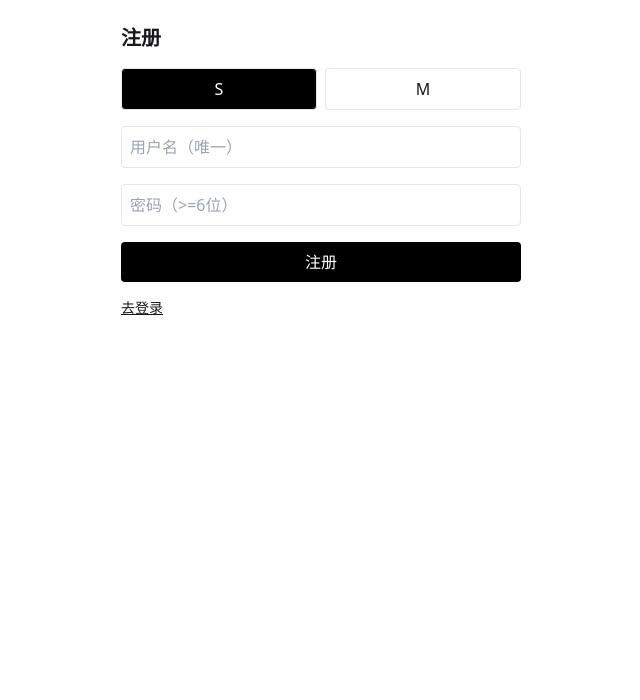
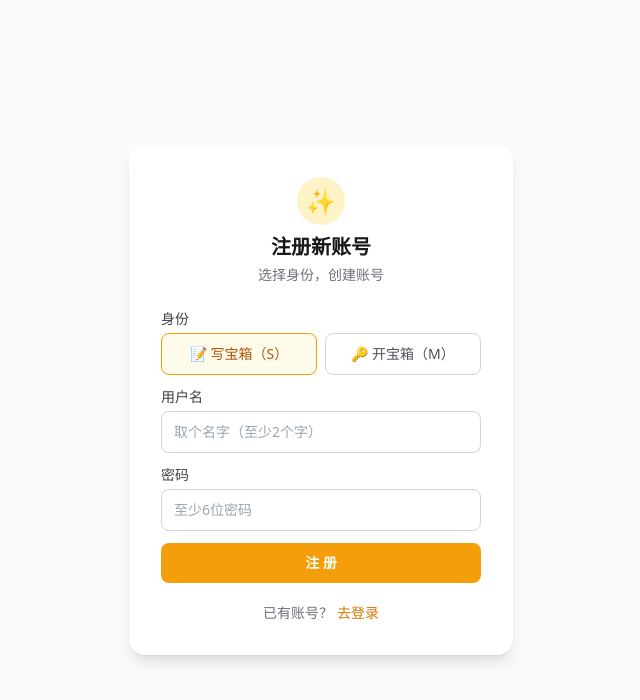
Before and after one commit to pingwu398-dev/treasure-box, a Next.js app: page /register in a window 1280 px wide. Shown: the top 700 px of the page, without its empty margins (319-959 px from the left). Built offline with nearby package versions, Linux system fonts and the light colour scheme.

Commit message:
登录提示区分未注册/密码错误，美化登录注册页面

```diff
--- a/src/app/api/login/route.ts
+++ b/src/app/api/login/route.ts
@@ -17,10 +17,10 @@ export async function POST(req: Request) {
     where: { username: parsed.data.username },
     select: { id: true, username: true, passwordHash: true, role: true },
   });
-  if (!user) return NextResponse.json({ ok: false, error: "用户名或密码错误" }, { status: 401 });
+  if (!user) return NextResponse.json({ ok: false, error: "该用户名尚未注册" }, { status: 401 });
 
   const ok = await verifyPassword(parsed.data.password, user.passwordHash);
-  if (!ok) return NextResponse.json({ ok: false, error: "用户名或密码错误" }, { status: 401 });
+  if (!ok) return NextResponse.json({ ok: false, error: "密码错误" }, { status: 401 });
 
   const role = user.role as Role;
   setSession({ id: user.id, role });
--- a/src/app/login/page.tsx
+++ b/src/app/login/page.tsx
@@ -11,43 +11,73 @@ export default function LoginPage() {
   const [username, setUsername] = useState("");
   const [password, setPassword] = useState("");
   const [error, setError] = useState<string | null>(null);
+  const [loading, setLoading] = useState(false);
 
   return (
-    <main className="mx-auto max-w-md p-6 space-y-4">
-      <h1 className="text-xl font-semibold">登录</h1>
-      {error && <p className="text-sm text-red-600">{error}</p>}
+    <main className="flex min-h-screen items-center justify-center bg-zinc-50 px-4">
+      <div className="w-full max-w-sm rounded-2xl bg-white p-8 shadow-lg">
+        <div className="mb-6 text-center">
+          <div className="mx-auto mb-2 flex h-12 w-12 items-center justify-center rounded-full bg-amber-100 text-2xl">
+            📦
+          </div>
+          <h1 className="text-xl font-bold">宝箱系统</h1>
+          <p className="mt-1 text-sm text-zinc-500">登录你的账号</p>
+        </div>
+
+        {error && (
+          <div className="mb-4 rounded-lg bg-red-50 px-4 py-3 text-center text-sm text-red-700">
+            {error}
+          </div>
+        )}
+
+        <div className="space-y-3">
+          <div>
+            <label className="mb-1 block text-sm font-medium text-zinc-700">用户名</label>
             <input
-        className="w-full rounded border p-2"
-        placeholder="用户名"
+              className="w-full rounded-lg border border-zinc-300 px-3 py-2.5 text-sm outline-none transition focus:border-amber-500 focus:ring-2 focus:ring-amber-200"
+              placeholder="请输入用户名"
               value={username}
               onChange={(e) => setUsername(e.target.value)}
             />
+          </div>
+          <div>
+            <label className="mb-1 block text-sm font-medium text-zinc-700">密码</label>
             <input
-        className="w-full rounded border p-2"
-        placeholder="密码"
+              className="w-full rounded-lg border border-zinc-300 px-3 py-2.5 text-sm outline-none transition focus:border-amber-500 focus:ring-2 focus:ring-amber-200"
+              placeholder="请输入密码"
               type="password"
               value={password}
               onChange={(e) => setPassword(e.target.value)}
             />
+          </div>
           <button
-        className="w-full rounded bg-black py-2 text-white"
+            disabled={loading}
+            className="w-full rounded-lg bg-amber-500 py-2.5 text-sm font-semibold text-white transition hover:bg-amber-600 disabled:opacity-60"
             onClick={async () => {
               setError(null);
+              setLoading(true);
               const res = await fetch("/api/login", {
                 method: "POST",
                 headers: { "content-type": "application/json" },
                 body: JSON.stringify({ username, password }),
               });
               const data = await res.json().catch(() => ({}));
+              setLoading(false);
               if (!res.ok) return setError(data?.error ?? "登录失败");
               router.replace(next);
             }}
           >
-        登录
+            {loading ? "登录中…" : "登 录"}
           </button>
-      <a className="block text-sm underline" href="/register">
-        去注册
+        </div>
+
+        <div className="mt-5 text-center text-sm text-zinc-500">
+          还没有账号？
+          <a className="ml-1 font-medium text-amber-600 hover:underline" href="/register">
+            立即注册
           </a>
+        </div>
+      </div>
     </main>
   );
 }
--- a/src/app/register/page.tsx
+++ b/src/app/register/page.tsx
@@ -8,63 +8,104 @@ export default function RegisterPage() {
   const [password, setPassword] = useState("");
   const [result, setResult] = useState<string | null>(null);
   const [error, setError] = useState<string | null>(null);
+  const [loading, setLoading] = useState(false);
 
   return (
-    <main className="mx-auto max-w-md p-6 space-y-4">
-      <h1 className="text-xl font-semibold">注册</h1>
-      {error && <p className="text-sm text-red-600">{error}</p>}
-      {result && <p className="text-sm text-green-700">{result}</p>}
+    <main className="flex min-h-screen items-center justify-center bg-zinc-50 px-4">
+      <div className="w-full max-w-sm rounded-2xl bg-white p-8 shadow-lg">
+        <div className="mb-6 text-center">
+          <div className="mx-auto mb-2 flex h-12 w-12 items-center justify-center rounded-full bg-amber-100 text-2xl">
+            ✨
+          </div>
+          <h1 className="text-xl font-bold">注册新账号</h1>
+          <p className="mt-1 text-sm text-zinc-500">选择身份，创建账号</p>
+        </div>
 
+        {error && (
+          <div className="mb-4 rounded-lg bg-red-50 px-4 py-3 text-center text-sm text-red-700">
+            {error}
+          </div>
+        )}
+        {result && (
+          <div className="mb-4 rounded-lg bg-green-50 px-4 py-3 text-center text-sm text-green-700">
+            {result}
+          </div>
+        )}
+
+        <div className="space-y-3">
+          <div>
+            <label className="mb-1 block text-sm font-medium text-zinc-700">身份</label>
             <div className="flex gap-2">
               <button
-          className={`flex-1 rounded border py-2 ${role === "S" ? "bg-black text-white" : ""}`}
+                className={`flex-1 rounded-lg border py-2.5 text-sm font-medium transition ${
+                  role === "S"
+                    ? "border-amber-500 bg-amber-50 text-amber-700"
+                    : "border-zinc-300 text-zinc-600 hover:bg-zinc-50"
+                }`}
                 onClick={() => setRole("S")}
               >
-          S
+                📝 写宝箱（S）
               </button>
               <button
-          className={`flex-1 rounded border py-2 ${role === "M" ? "bg-black text-white" : ""}`}
+                className={`flex-1 rounded-lg border py-2.5 text-sm font-medium transition ${
+                  role === "M"
+                    ? "border-amber-500 bg-amber-50 text-amber-700"
+                    : "border-zinc-300 text-zinc-600 hover:bg-zinc-50"
+                }`}
                 onClick={() => setRole("M")}
               >
-          M
+                🔑 开宝箱（M）
               </button>
             </div>
-
+          </div>
+          <div>
+            <label className="mb-1 block text-sm font-medium text-zinc-700">用户名</label>
             <input
-        className="w-full rounded border p-2"
-        placeholder="用户名（唯一）"
+              className="w-full rounded-lg border border-zinc-300 px-3 py-2.5 text-sm outline-none transition focus:border-amber-500 focus:ring-2 focus:ring-amber-200"
+              placeholder="取个名字（至少2个字）"
               value={username}
               onChange={(e) => setUsername(e.target.value)}
             />
+          </div>
+          <div>
+            <label className="mb-1 block text-sm font-medium text-zinc-700">密码</label>
             <input
-        className="w-full rounded border p-2"
-        placeholder="密码（>=6位）"
+              className="w-full rounded-lg border border-zinc-300 px-3 py-2.5 text-sm outline-none transition focus:border-amber-500 focus:ring-2 focus:ring-amber-200"
+              placeholder="至少6位密码"
               type="password"
               value={password}
               onChange={(e) => setPassword(e.target.value)}
             />
-
+          </div>
           <button
-        className="w-full rounded bg-black py-2 text-white"
+            disabled={loading}
+            className="w-full rounded-lg bg-amber-500 py-2.5 text-sm font-semibold text-white transition hover:bg-amber-600 disabled:opacity-60"
             onClick={async () => {
               setError(null);
               setResult(null);
+              setLoading(true);
               const res = await fetch("/api/register", {
                 method: "POST",
                 headers: { "content-type": "application/json" },
                 body: JSON.stringify({ role, username, password }),
               });
               const data = await res.json().catch(() => ({}));
+              setLoading(false);
               if (!res.ok) return setError(data?.error ?? "注册失败");
-          setResult(`注册成功，user_id=${data.user.id}。请去登录。`);
+              setResult("注册成功！请去登录。");
             }}
           >
-        注册
+            {loading ? "注册中…" : "注 册"}
           </button>
+        </div>
 
-      <a className="block text-sm underline" href="/login">
+        <div className="mt-5 text-center text-sm text-zinc-500">
+          已有账号？
+          <a className="ml-1 font-medium text-amber-600 hover:underline" href="/login">
             去登录
           </a>
+        </div>
+      </div>
     </main>
   );
 }
```
Lines whose indentation alone changed are shown as unchanged.
